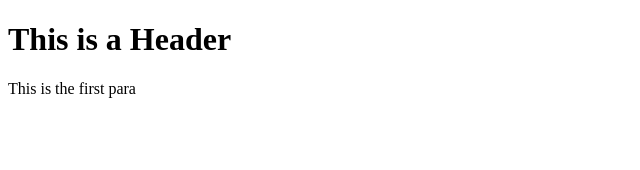
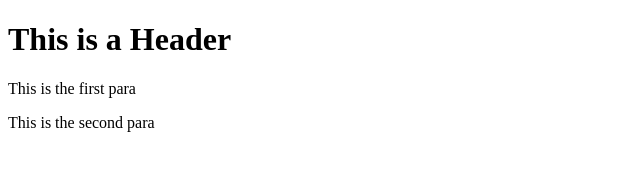
Before and after one commit to shavargo109/git-test, a plain HTML site: page index.html in a window 1280 px wide. Shown: the whole page, without its empty margins (0-640 px from the left). Drawn offline with Linux system fonts and the light colour scheme.

Commit message:
third commit

```diff
--- a/index.html
+++ b/index.html
@@ -5,5 +5,6 @@
     <body>
         <h1>This is a Header</h1>
         <p>This is the first para</p>
+        <p>This is the second para</p>
     </body>
 </html>
```
